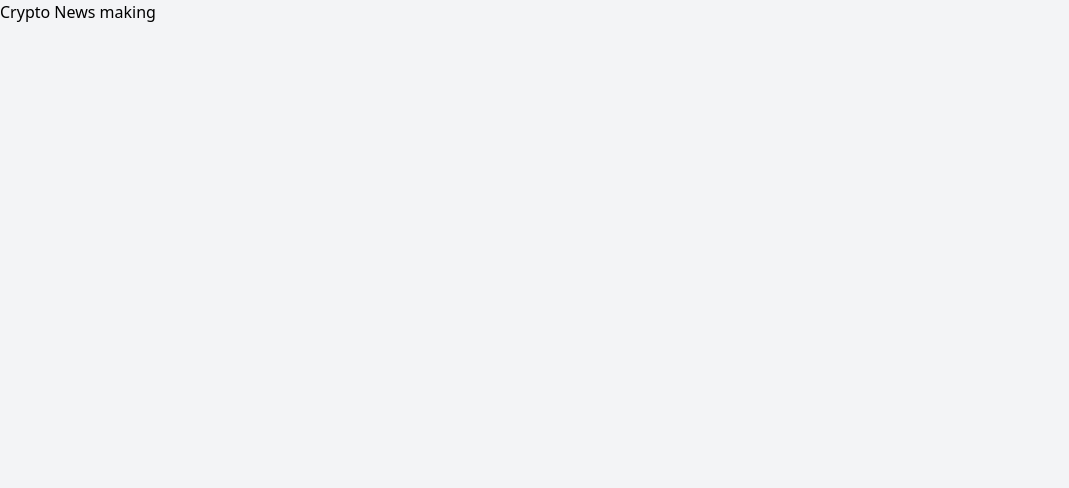
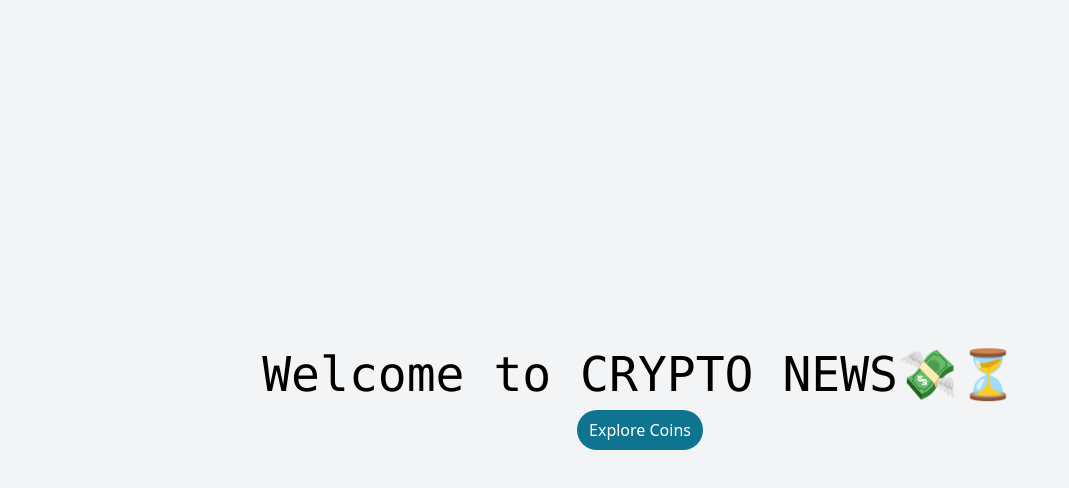
Before and after one commit to labibahmed10/Crypto-News-unique, a React (Create React App) app: page / in a window 1280 px wide. Shown: the top 488 px of the page, without its empty margins (0-1069 px from the left). Built offline with nearby package versions, Linux system fonts and the light colour scheme.

Commit message:
home page added

```diff
--- a/src/App.js
+++ b/src/App.js
@@ -1,9 +1,13 @@
 import React from "react";
+import { Route, Routes } from "react-router-dom";
+import Homepage from "./Components/Homepage/Homepage";
 
 const App = () => {
   return (
     <div>
-      <h1>Crypto News making</h1>
+      <Routes>
+        <Route path="/" element={<Homepage></Homepage>}></Route>
+      </Routes>
     </div>
   );
 };
--- /dev/null
+++ b/src/Components/Homepage/Homepage.js
@@ -0,0 +1,16 @@
+import React from "react";
+
+const Homepage = () => {
+  return (
+    <div className="md:px-16">
+      <div className="flex flex-col justify-center h-screen items-center">
+        <h1 className="font-mono text-xl md:text-5xl ">
+          Welcome to CRYPTO NEWS<span className="md:text-5xl text-3xl">💸⏳</span>
+        </h1>
+        <button className="py-2 px-3 text-white mt-3 rounded-full bg-cyan-700">Explore Coins</button>
+      </div>
+    </div>
+  );
+};
+
+export default Homepage;
```
